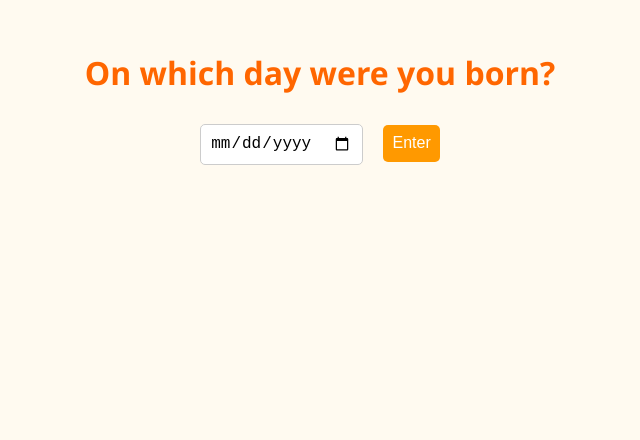
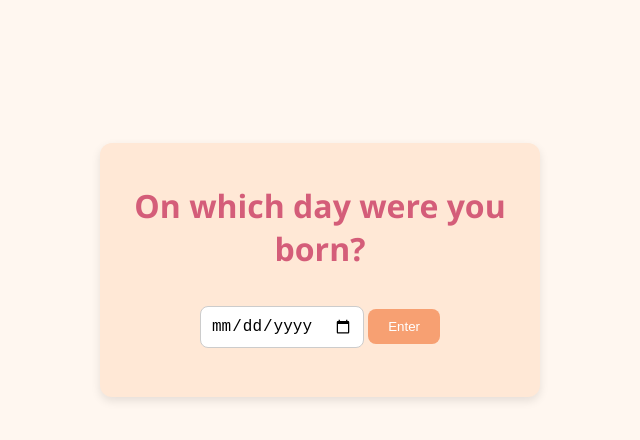
Before and after one commit to eilnst/august-bloomz, a plain HTML site: page index.html in a window 1280 px wide. Shown: the part 130-570 px from the top of the page, without its empty margins (320-960 px from the left). Drawn offline with Linux system fonts and the light colour scheme.

Commit message:
Update style.css

```diff
--- a/style.css
+++ b/style.css
@@ -1,42 +1,56 @@
 body {
+  margin: 0;
   font-family: 'Segoe UI', sans-serif;
-  background-color: #fffaf0;
-  margin: 0;
-  padding: 0;
-  overflow-x: hidden;
+  background-color: #fff7f0;
+  display: flex;
+  flex-direction: column;
+  align-items: center;
+  justify-content: center;
+  height: 100vh;
+  color: #333;
 }
 
-.container {
+.container, .wish-container {
   text-align: center;
-  margin-top: 10%;
-  padding: 2rem;
+  padding: 20px;
+  border-radius: 12px;
+  background-color: #ffe8d6;
+  box-shadow: 0 4px 10px rgba(0,0,0,0.1);
+  max-width: 400px;
 }
 
-h1 {
-  color: #ff6600;
+h1, h2 {
+  color: #d45d79;
 }
 
-input, button {
-  margin: 0.5rem;
-  padding: 0.6rem;
-  border: none;
-  border-radius: 5px;
-  font-size: 1rem;
-}
-
-input {
+input[type="date"] {
+  padding: 10px;
+  font-size: 16px;
+  margin: 15px 0;
+  border-radius: 8px;
   border: 1px solid #ccc;
 }
 
 button {
-  background-color: #ff9900;
+  padding: 10px 20px;
+  background-color: #f7a072;
   color: white;
+  border: none;
+  border-radius: 8px;
   cursor: pointer;
 }
 
-#confetti-canvas {
-  position: fixed;
-  top: 0;
-  left: 0;
-  z-index: -1;
+button:hover {
+  background-color: #f4845f;
 }
+
+.error {
+  color: red;
+  font-size: 14px;
+}
+
+.ending {
+  margin-top: 20px;
+  font-style: italic;
+  color: #555;
+}
```
